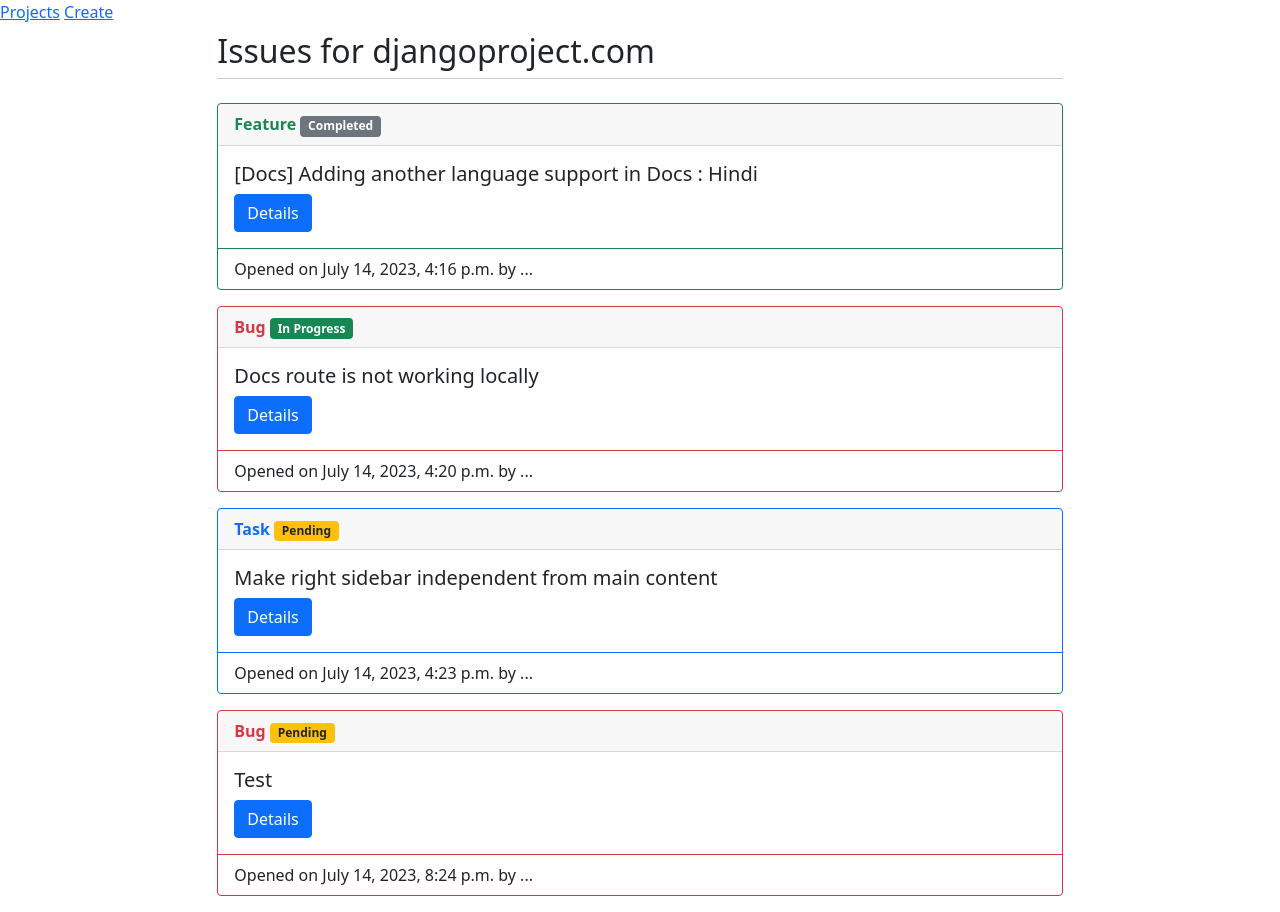
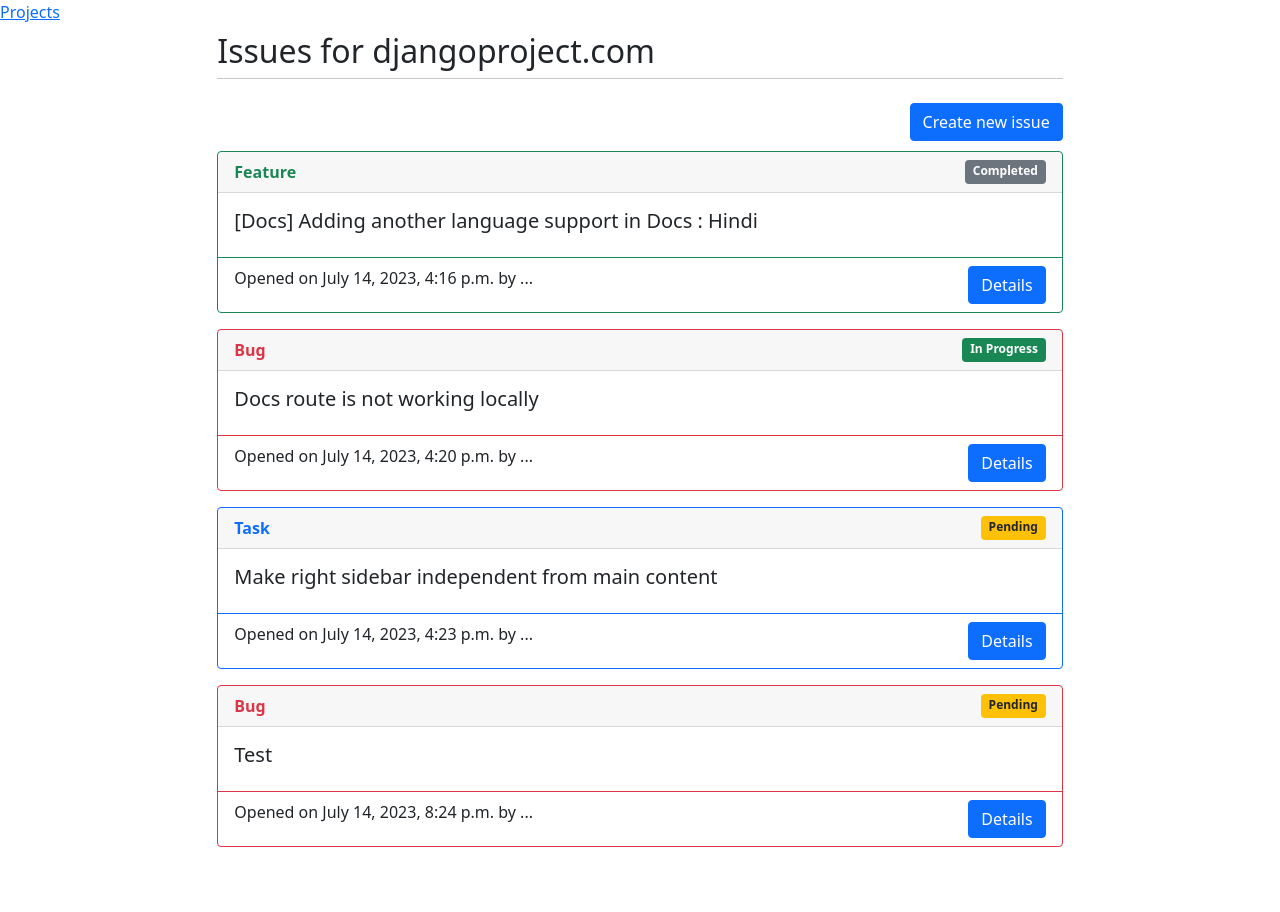
Before and after one commit to michaelkinnas/HUA-DIT-DevOps-WebApp-Issue-Tracker, a Django app: page /issues/3 in a window 1280 px wide. After the commit the page ends 847 px from the top, so only its background shows below. Run offline with Django 4.2, Linux system fonts and the light colour scheme; data comes from the database, SQL or seed files in the repository; both versions use the stored data as it was after the commit.

Commit message:
added create issue basic form

```diff
--- a/main/templates/main/base.html
+++ b/main/templates/main/base.html
@@ -16,7 +16,7 @@
 <body>
     <div class="sidenav">
         <a href="/">Projects</a>
-        <a href="/create">Create</a>
+        <!-- <a href="/create">Create</a> -->
     </div>
     <div id="content" , name="content" , class="main">
         <div class="row justify-content-center">
--- a/main/templates/main/issues.html
+++ b/main/templates/main/issues.html
@@ -3,40 +3,18 @@
 {% block title %} {{project.title}} issues {% endblock %}
 
 {% block content %}
-
-<h2 class="mt-2">Issues for {{project.title}}</h2>
+<div style="display: flex; justify-content: space-between;">
+    <h2 class="mt-2">Issues for {{project.title}}</h2>
+</div>
 <hr class="mt-0 mb-4">
-
+<div style="display: flex; justify-content: space-between; margin-bottom: 10px">
+    <span></span>
+    <a class="btn btn-primary" href="/create_issue/{{project.id}}" role="button">Create new issue</a>
+</div>
 {% for issue in project.issue_set.all %}
 {% if issue.type == 'B' %}
 <div class="card border-danger mb-3">
-    <div class="card-header text-danger">
-        <b>{{issue.get_type_display}}</b>
-        {%if issue.status == 'C'%}
-        <span class="badge bg-secondary">{{issue.get_status_display}}</span>
-        {% elif issue.status == 'I'%}
-        <span class="badge bg-success">{{issue.get_status_display}}</span>
-        {% else %}
-        <span class="badge bg-warning text-dark">{{issue.get_status_display}}</span>
-        {%endif%}
-    </div>
-
-
-    <div class="card-body ">
-        <h5 class="card-title">{{issue.title}}</h5>
-        <!-- <p class="card-text">{{issue.description}}</p> -->
-        <!-- <a href="/issue/{{project.id}}/{{issue.id}}" class="btn btn-primary">Details</a> -->
-        <a href="/issue/{{issue.id}}" class="btn btn-primary">Details</a>
-    </div>
-    <div class="card-footer bg-transparent border-danger">
-        Opened on
-        {{issue.date_created}} by ...
-    </div>
-</div>
-
-{% elif issue.type == 'F'%}
-<div class="card border-success mb-3">
-    <div class="card-header text-success">
+    <div class="card-header text-danger" style="display: flex; justify-content: space-between;">
         <b>{{issue.get_type_display}}</b>
         {%if issue.status == 'C'%}
         <span class="badge bg-secondary">{{issue.get_status_display}}</span>
@@ -48,18 +26,36 @@
     </div>
     <div class="card-body ">
         <h5 class="card-title">{{issue.title}}</h5>
-        <!-- <p class="card-text">{{issue.description}}</p> -->
-        <!-- <a href="/issue/{{project.id}}/{{issue.id}}" class="btn btn-primary">Details</a> -->
+    </div>
+    <div class="card-footer bg-transparent border-danger" style="display: flex; justify-content: space-between;">
+        <span> Opened on {{issue.date_created}} by ...</span>
         <a href="/issue/{{issue.id}}" class="btn btn-primary">Details</a>
     </div>
-    <div class="card-footer bg-transparent border-success">
-        Opened on
-        {{issue.date_created}} by ...
+</div>
+
+{% elif issue.type == 'F'%}
+<div class="card border-success mb-3">
+    <div class="card-header text-success" style="display: flex; justify-content: space-between;">
+        <b>{{issue.get_type_display}}</b>
+        {%if issue.status == 'C'%}
+        <span class="badge bg-secondary">{{issue.get_status_display}}</span>
+        {% elif issue.status == 'I'%}
+        <span class="badge bg-success">{{issue.get_status_display}}</span>
+        {% else %}
+        <span class="badge bg-warning text-dark">{{issue.get_status_display}}</span>
+        {% endif %}
+    </div>
+    <div class="card-body ">
+        <h5 class="card-title">{{issue.title}}</h5>
+    </div>
+    <div class="card-footer bg-transparent border-success" style="display: flex; justify-content: space-between;">
+        <span> Opened on {{issue.date_created}} by ...</span>
+        <a href="/issue/{{issue.id}}" class="btn btn-primary">Details</a>
     </div>
 </div>
 {%else%}
 <div class="card border-primary mb-3">
-    <div class="card-header text-primary">
+    <div class="card-header text-primary" style="display: flex; justify-content: space-between;">
         <b>{{issue.get_type_display}}</b>
         {%if issue.status == 'C'%}
         <span class="badge bg-secondary">{{issue.get_status_display}}</span>
@@ -69,15 +65,12 @@
         <span class="badge bg-warning text-dark">{{issue.get_status_display}}</span>
         {%endif%}
     </div>
-    <div class="card-body ">
+    <div class="card-body">
         <h5 class="card-title">{{issue.title}}</h5>
-        <!-- <p class="card-text">{{issue.description}}</p> -->
-        <!-- <a href="/issue/{{project.id}}/{{issue.id}}" class="btn btn-primary">Details</a> -->
+    </div>
+    <div class="card-footer bg-transparent border-primary" style="display: flex; justify-content: space-between;">
+        <span> Opened on {{issue.date_created}} by ...</span>
         <a href="/issue/{{issue.id}}" class="btn btn-primary">Details</a>
-    </div>
-    <div class="card-footer bg-transparent border-primary">
-        Opened on
-        {{issue.date_created}} by ...
     </div>
 </div>
 {%endif%}
--- a/main/urls.py
+++ b/main/urls.py
@@ -5,6 +5,7 @@ urlpatterns = [
     path('', views.home, name='home'),
     path('issue/<int:issue_id>', views.issue, name='issue'),
     path('issues/<int:project_id>', views.issues, name='issues'),
-    path('create/', views.create, name='create'),
+    path('create_project/', views.create_project, name='create_project'),
+    path('create_issue/<int:project_id>', views.create_issue, name='create_issue'),
 
 ]
--- a/main/views.py
+++ b/main/views.py
@@ -1,5 +1,8 @@
 from django.shortcuts import render
+from django.http import HttpResponse, HttpResponseRedirect
+import datetime
 from .models import Issue, Project
+from .forms import createNewIssue
 
 # Create your views here.
 def home(request):
@@ -21,5 +24,23 @@ def issue(request, issue_id):
     issue = Issue.objects.get(id=issue_id)
     return render(request, "main/details.html", {"issue":issue})
 
-def create(request):
+def create_project(request):
     pass
+
+def create_issue(request, project_id):
+    if request.method == "POST":
+        form = createNewIssue(request.POST)
+        if form.is_valid():
+            title = form.cleaned_data["title"]
+            description = form.cleaned_data["description"]
+            date_created = datetime.datetime.now()
+            status = form.cleaned_data["status"]
+            type = form.cleaned_data["type"]
+            project = Project.objects.get(id=project_id)
+
+            issue = Issue(title=title, description=description, date_created=date_created, status=status, type=type, project=project)
+            issue.save()
+            return HttpResponseRedirect(f"/issues/{project_id}")
+    else:
+        form = createNewIssue() #in case of GET request, default method is GET
+    return render(request, "main/create_issue.html", {"form":form, "project_id":project_id})
```
Also changed, not shown: main/forms.py (added, +20 -0 lines), main/templates/main/create_issue.html (added, +15 -0 lines), main/templates/main/projects.html (+16 -3 lines), db.sqlite3.
